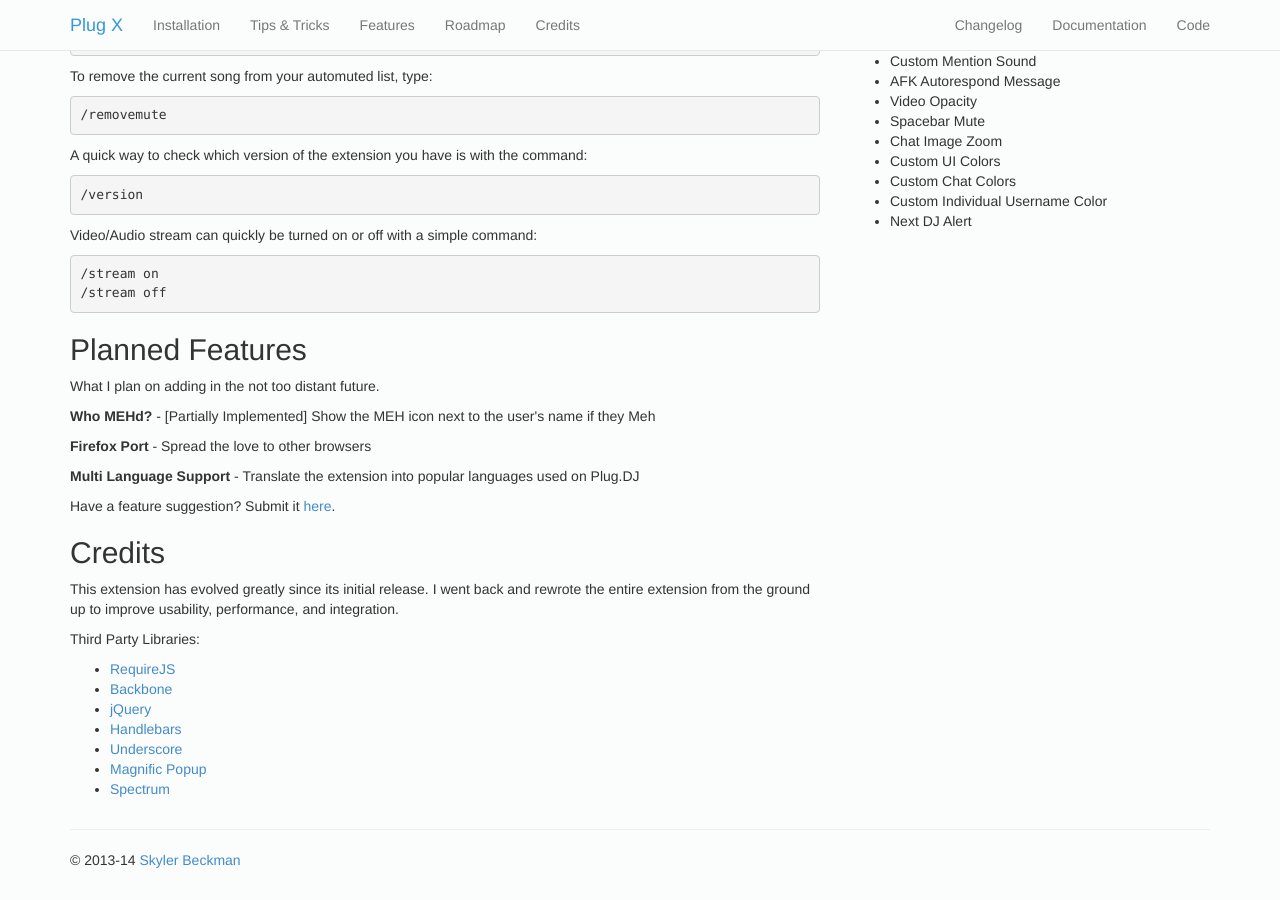
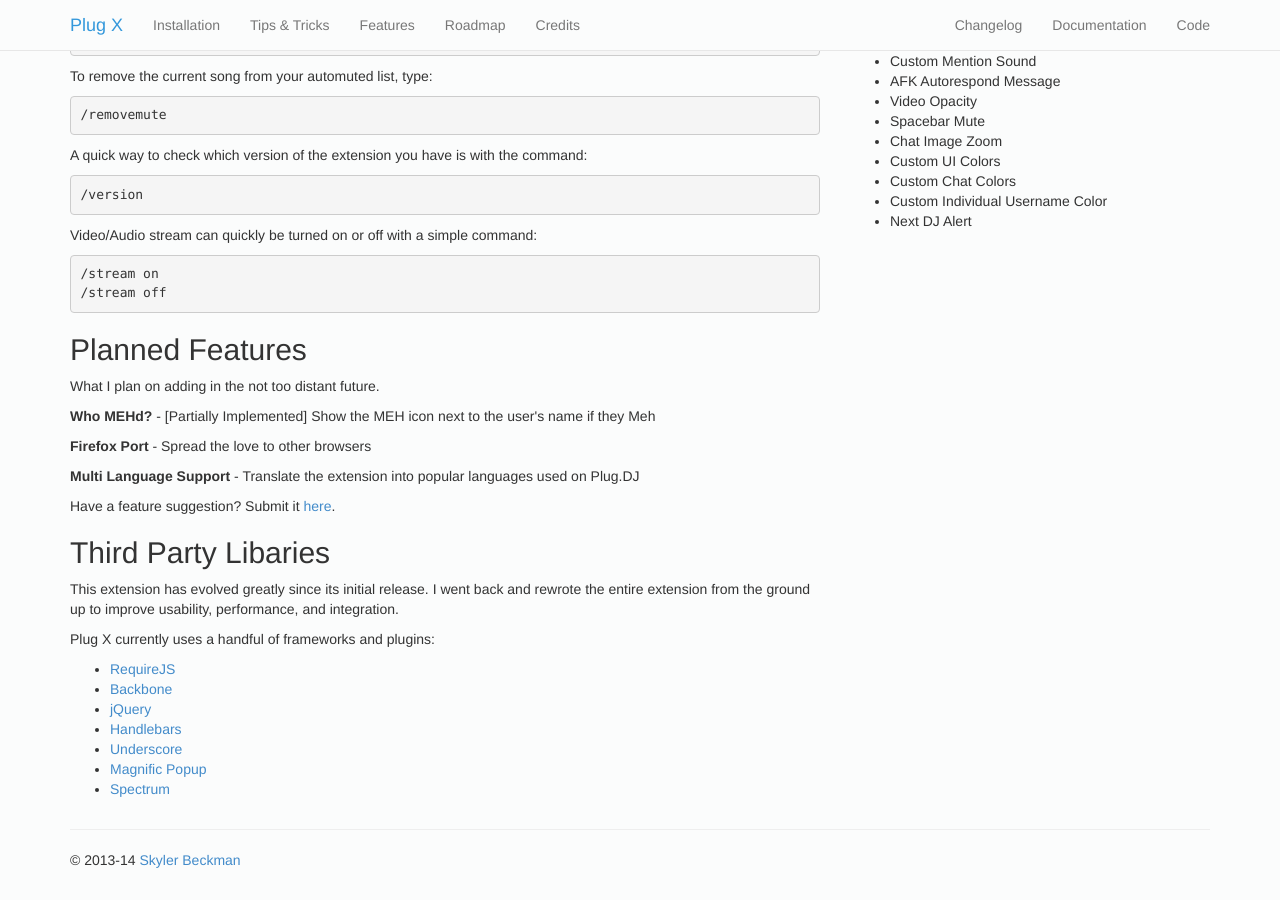
Before and after one commit to skylerb/Plug-X, a Jekyll site: the page built from index.html, in a window 1280 px wide and 900 px high, scrolled down 766 px. Built offline with Jekyll 4.4.1, drawn with Linux system fonts in a browser that asks for light colours; nearby versions of some CDN libraries; Markdown is read by kramdown in place of the engine named in the settings.

Commit message:
Changed the wrong text

```diff
--- a/index.html
+++ b/index.html
@@ -27,9 +27,9 @@ title: Home
 		  <p><b>Firefox Port</b> - Spread the love to other browsers</p>
 		  <p><b>Multi Language Support</b> - Translate the extension into popular languages used on Plug.DJ</p>
 		  <p>Have a feature suggestion? Submit it <a href="https://chrome.google.com/webstore/support/effeahbhlcfhmgljedehdfjpkgmachjg#feature" target="_blank">here</a>.</p>
-		  <h2><a id="credits"></a>Credits</h2>
+		  <h2><a id="credits"></a>Third Party Libaries</h2>
 		  <p>This extension has evolved greatly since its initial release. I went back and rewrote the entire extension from the ground up to improve usability, performance, and integration.</p>
-		  <p>Third Party Libraries:</p>
+		  <p>Plug X currently uses a handful of frameworks and plugins:</p>
 		  <ul>
 			<li><a href="http://requirejs.org/" target="_blank">RequireJS</a></li>
 			<li><a href="http://backbonejs.org/" target="_blank">Backbone</a></li>
```
